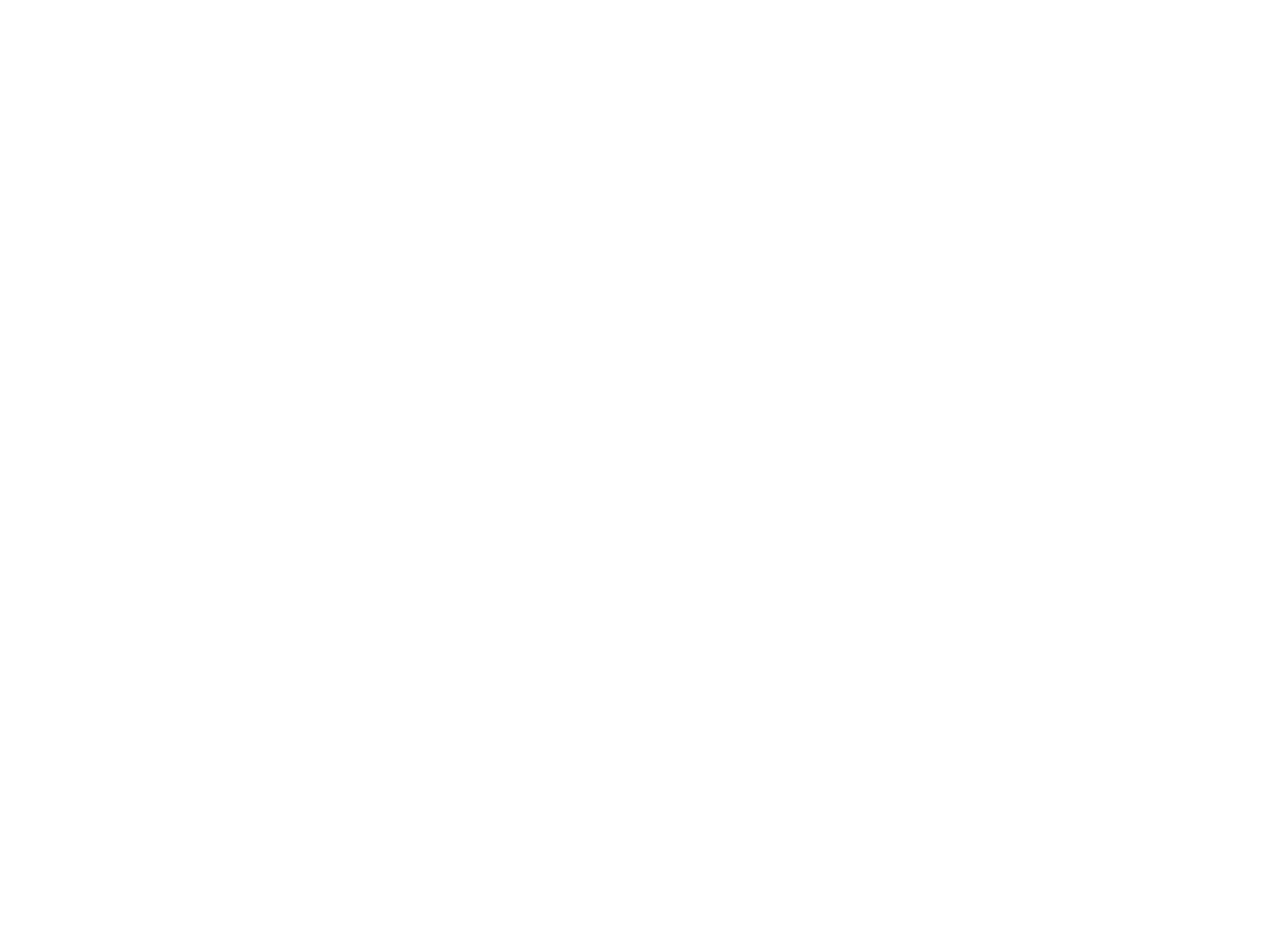
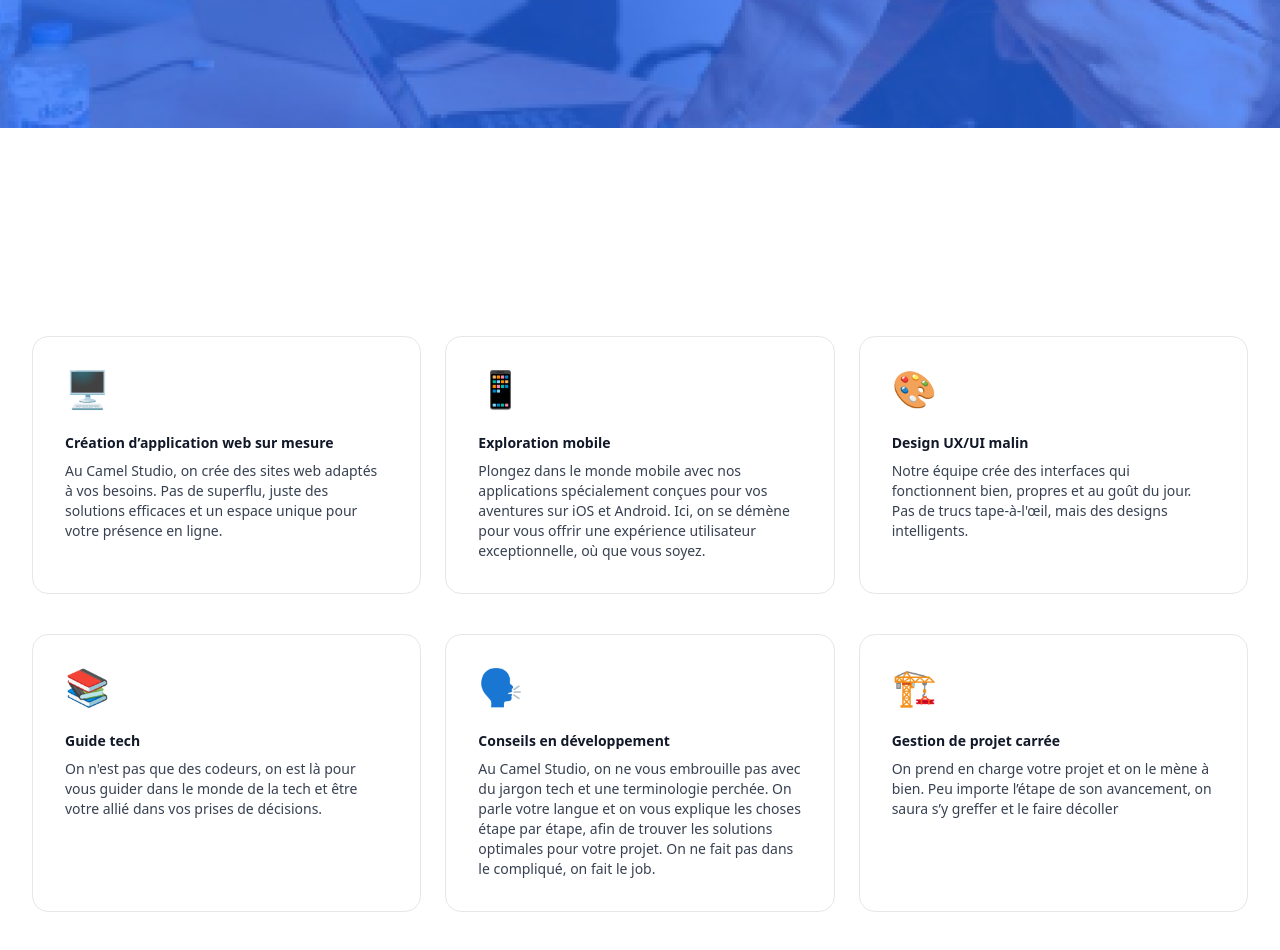
Before and after one commit to AzizOuertani/camelstudio-landing-page, a Next.js app: page / in a window 1280 px wide. Shown: the part 700-1650 px from the top of the page. Before the commit the page ends 800 px from the top, so only its background shows below. Built offline with nearby package versions, Linux system fonts and the light colour scheme.

Commit message:
Feat : Add Service Component

```diff
--- a/package.json
+++ b/package.json
@@ -9,9 +9,11 @@
     "lint": "next lint"
   },
   "dependencies": {
+    "@headlessui/react": "^1.7.18",
     "next": "14.0.4",
     "react": "^18",
-    "react-dom": "^18"
+    "react-dom": "^18",
+    "react-icons": "^5.0.1"
   },
   "devDependencies": {
     "@types/node": "^20",
--- a/src/app/page.tsx
+++ b/src/app/page.tsx
@@ -1,4 +1,11 @@
-
+"use client";
+import Hero from "@/components/hero";
+import Service from "@/components/services";
 export default function Home() {
-  return <main></main>;
+  return (
+    <main>
+      <Hero />
+      <Service />
+    </main>
+  );
 }
--- /dev/null
+++ b/src/components/services/_content/serviceContent.ts
@@ -0,0 +1,39 @@
+export const serviceContent = [
+  {
+    title: "Création d’application web sur mesure",
+    description:
+      "Au Camel Studio, on crée des sites web adaptés à vos besoins. Pas de superflu, juste des solutions efficaces et un espace unique pour votre présence en ligne.",
+    icon: "🖥️",
+  },
+
+  {
+    title: "Exploration mobile",
+    description:
+      "Plongez dans le monde mobile avec nos applications spécialement conçues pour vos aventures sur iOS et Android. Ici, on se démène pour vous offrir une expérience utilisateur exceptionnelle, où que vous soyez.",
+    icon: "📱",
+  },
+  {
+    title: "Design UX/UI malin",
+    description:
+      "Notre équipe crée des interfaces qui fonctionnent bien, propres et au goût du jour. Pas de trucs tape-à-l'œil, mais des designs intelligents.",
+    icon: "🎨",
+  },
+  {
+    title: "Guide tech",
+    description:
+      "On n'est pas que des codeurs, on est là pour vous guider dans le monde de la tech et être votre allié dans vos prises de décisions.",
+    icon: "📚",
+  },
+  {
+    title: "Conseils en développement",
+    description:
+      "Au Camel Studio, on ne vous embrouille pas avec du jargon tech et une terminologie perchée. On parle votre langue et on vous explique les choses étape par étape, afin de trouver les solutions optimales pour votre projet. On ne fait pas dans le compliqué, on fait le job.",
+    icon: "🗣️ ",
+  },
+  {
+    title: "Gestion de projet carrée",
+    description:
+      "On prend en charge votre projet et on le mène à bien. Peu importe l’étape de son avancement, on saura s’y greffer et le faire décoller",
+    icon: "🏗️",
+  },
+];
--- /dev/null
+++ b/src/components/services/_partial/Service.tsx
@@ -0,0 +1,17 @@
+import React from "react";
+type ServiceType = {
+  icon: string;
+  title: string;
+  description: string;
+};
+const Service = ({ icon, title, description }: ServiceType) => {
+  return (
+    <li className="rounded-2xl border border-gray-200 p-8">
+      <h2 className="text-4xl">{icon}</h2>
+      <h3 className="mt-6 font-semibold text-gray-900">{title}</h3>
+      <p className="mt-2 font-raleway text-gray-700">{description}</p>
+    </li>
+  );
+};
+
+export default Service;
--- /dev/null
+++ b/src/components/services/index.tsx
@@ -0,0 +1,28 @@
+import { serviceContent } from "./_content/serviceContent";
+import Service from "./_partial/Service";
+
+export default function Services() {
+  return (
+    <section
+      id="prestaion"
+      aria-label="Les Prestations de CamelStudio"
+      className="py-20 sm:py-32"
+    >
+      <div className="mx-auto max-w-7xl px-4 sm:px-6 lg:px-8">
+        <ul
+          role="list"
+          className="mx-auto mt-16 grid max-w-2xl grid-cols-1 gap-6 text-sm sm:mt-20 sm:grid-cols-2 md:gap-y-10 lg:max-w-none lg:grid-cols-3"
+        >
+          {serviceContent.map((service) => (
+            <Service
+              key={service.title}
+              title={service.title}
+              description={service.description}
+              icon={service.icon}
+            />
+          ))}
+        </ul>
+      </div>
+    </section>
+  );
+}
```
Also changed, not shown: 1 other file (tests, documents, lock files or other folders).
